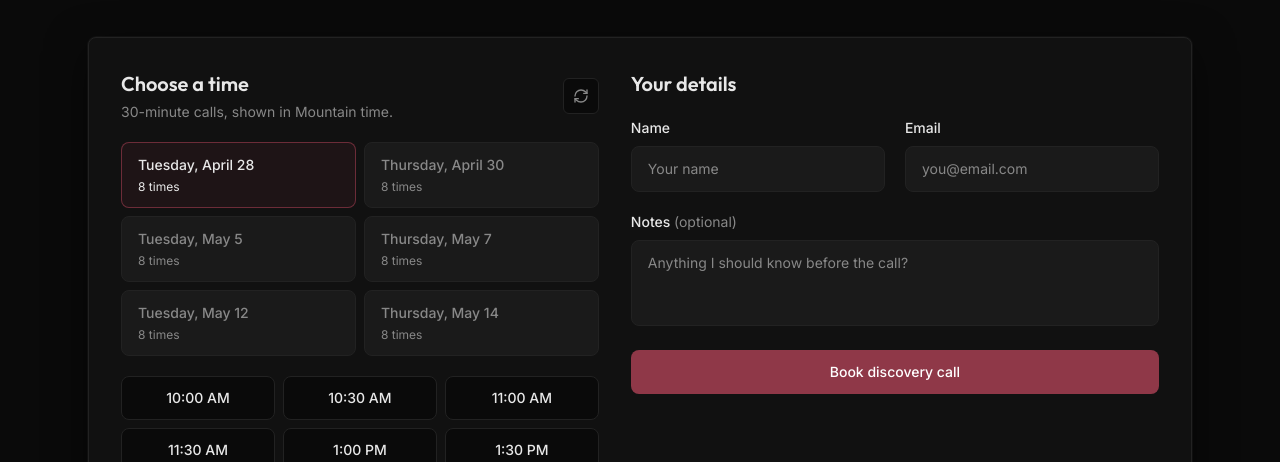
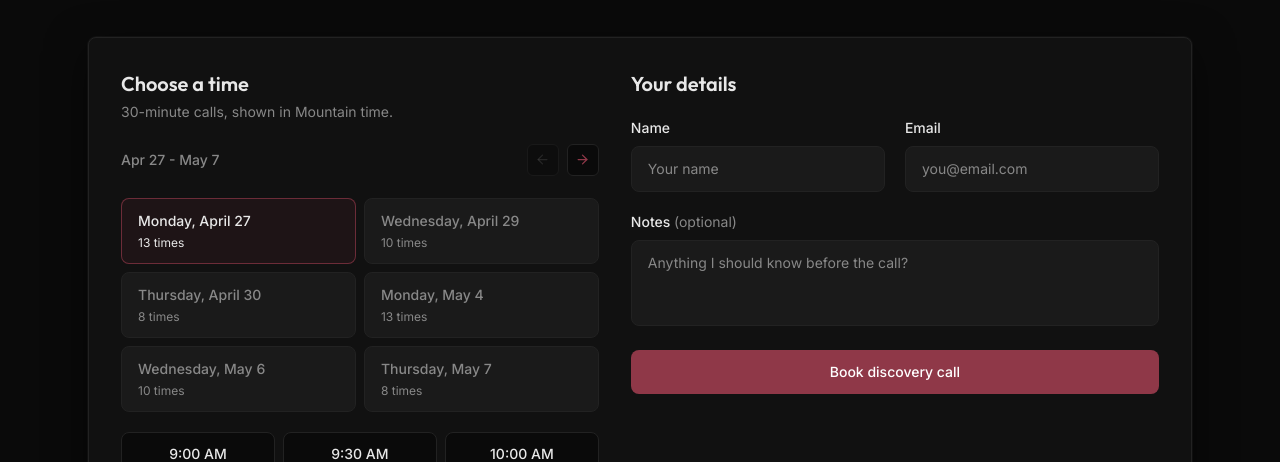
Before and after one commit to kaiafay/kaia-site, a Next.js app: page /book in a window 1280 px wide. Shown: the part 338-800 px from the top of the page. Built offline with nearby package versions, Linux system fonts and the light colour scheme; no server answers; the database is empty.

Commit message:
Add paginated date picker to booking form and update availability

```diff
--- a/app/globals.css
+++ b/app/globals.css
@@ -202,6 +202,36 @@ html {
   animation: fade-in-up 0.5s ease-out forwards;
 }
 
+@keyframes booking-dates-slide-next {
+  from {
+    opacity: 0;
+    transform: translateX(28px) translateZ(0);
+  }
+  to {
+    opacity: 1;
+    transform: translateX(0) translateZ(0);
+  }
+}
+
+@keyframes booking-dates-slide-previous {
+  from {
+    opacity: 0;
+    transform: translateX(-28px) translateZ(0);
+  }
+  to {
+    opacity: 1;
+    transform: translateX(0) translateZ(0);
+  }
+}
+
+.animate-booking-dates-next {
+  animation: booking-dates-slide-next 0.32s ease-out both;
+}
+
+.animate-booking-dates-previous {
+  animation: booking-dates-slide-previous 0.32s ease-out both;
+}
+
 /* Scroll-triggered reveal: base state on mount, visible state when in view */
 .scroll-animate-in {
   will-change: transform, opacity;
@@ -248,7 +278,9 @@ html {
 }
 
 @media (prefers-reduced-motion: reduce) {
-  .animate-fade-in-up {
+  .animate-fade-in-up,
+  .animate-booking-dates-next,
+  .animate-booking-dates-previous {
     animation: none !important;
   }
   .scroll-animate-in,
--- a/components/booking/booking-form.tsx
+++ b/components/booking/booking-form.tsx
@@ -1,7 +1,7 @@
 "use client";
 
-import { useCallback, useEffect, useMemo, useState } from "react";
-import { Check, Loader2, RefreshCw } from "lucide-react";
+import { useCallback, useEffect, useMemo, useRef, useState } from "react";
+import { ArrowLeft, ArrowRight, Check, Loader2 } from "lucide-react";
 import type {
   BookingAvailabilityResponse,
   BookingDay,
@@ -9,6 +9,7 @@ import type {
 } from "@/lib/booking/types";
 
 type FormStatus = "idle" | "loading" | "success" | "error";
+type DatePageDirection = "none" | "previous" | "next";
 
 type BookingFormState = {
   name: string;
@@ -34,6 +35,9 @@ const initialFormState: BookingFormState = {
   honeypot: "",
 };
 
+const MOBILE_VISIBLE_DAY_COUNT = 4;
+const DESKTOP_VISIBLE_DAY_COUNT = 6;
+
 function inputClass(hasError: boolean, extra = "") {
   return (
     `${extra}rounded-lg border bg-input px-4 py-3 text-sm text-foreground placeholder:text-muted-foreground transition-all duration-200 focus:outline-none disabled:opacity-60 ` +
@@ -50,12 +54,20 @@ export function BookingForm() {
     useState<BookingAvailabilityResponse | null>(null);
   const [selectedDate, setSelectedDate] = useState("");
   const [selectedStartTime, setSelectedStartTime] = useState("");
+  const [datePageIndex, setDatePageIndex] = useState(0);
+  const [datePageDirection, setDatePageDirection] =
+    useState<DatePageDirection>("none");
+  const [visibleDayCount, setVisibleDayCount] = useState(
+    MOBILE_VISIBLE_DAY_COUNT,
+  );
+  const [isDesktopLayout, setIsDesktopLayout] = useState(false);
   const [formData, setFormData] = useState<BookingFormState>(initialFormState);
   const [formStartedAt] = useState(() => Date.now());
   const [fieldErrors, setFieldErrors] = useState<Record<string, string>>({});
   const [status, setStatus] = useState<FormStatus>("idle");
   const [errorMessage, setErrorMessage] = useState("");
   const [success, setSuccess] = useState<BookingSuccess | null>(null);
+  const detailsSectionRef = useRef<HTMLElement>(null);
 
   const selectedDay = useMemo(
     () => availability?.days.find((day) => day.date === selectedDate) ?? null,
@@ -68,6 +80,20 @@ export function BookingForm() {
       null,
     [selectedDay, selectedStartTime],
   );
+
+  const visibleDays = useMemo(() => {
+    const days = availability?.days ?? [];
+    const startIndex = datePageIndex * visibleDayCount;
+    return days.slice(startIndex, startIndex + visibleDayCount);
+  }, [availability, datePageIndex, visibleDayCount]);
+
+  const datePageCount = Math.ceil(
+    (availability?.days.length ?? 0) / visibleDayCount,
+  );
+  const canShowPreviousDates = datePageIndex > 0;
+  const canShowMoreDates = datePageIndex < datePageCount - 1;
+  const visibleDateRangeLabel =
+    visibleDays.length > 0 ? formatDateRange(visibleDays) : "";
 
   const fetchAvailability = useCallback(async () => {
     setAvailabilityStatus("loading");
@@ -109,6 +135,55 @@ export function BookingForm() {
     void fetchAvailability();
   }, [fetchAvailability]);
 
+  useEffect(() => {
+    const mediaQuery = window.matchMedia("(min-width: 1024px)");
+
+    const updateVisibleDayCount = () => {
+      setIsDesktopLayout(mediaQuery.matches);
+      setVisibleDayCount(
+        mediaQuery.matches
+          ? DESKTOP_VISIBLE_DAY_COUNT
+          : MOBILE_VISIBLE_DAY_COUNT,
+      );
+    };
+
+    updateVisibleDayCount();
+    mediaQuery.addEventListener("change", updateVisibleDayCount);
+
+    return () => {
+      mediaQuery.removeEventListener("change", updateVisibleDayCount);
+    };
+  }, []);
+
+  useEffect(() => {
+    if (datePageCount === 0) {
+      setDatePageIndex(0);
+      return;
+    }
+
+    if (datePageIndex > datePageCount - 1) {
+      setDatePageDirection("none");
+      setDatePageIndex(datePageCount - 1);
+    }
+  }, [datePageCount, datePageIndex]);
+
+  useEffect(() => {
+    if (!selectedDate || !availability?.days.length) return;
+
+    const selectedDateIndex = availability.days.findIndex(
+      (day) => day.date === selectedDate,
+    );
+    if (selectedDateIndex === -1) return;
+
+    const selectedDatePageIndex = Math.floor(
+      selectedDateIndex / visibleDayCount,
+    );
+    if (selectedDatePageIndex === datePageIndex) return;
+
+    setDatePageDirection("none");
+    setDatePageIndex(selectedDatePageIndex);
+  }, [availability, datePageIndex, selectedDate, visibleDayCount]);
+
   const updateField = (field: keyof BookingFormState, value: string) => {
     setFormData((prev) => ({ ...prev, [field]: value }));
     setFieldErrors((prev) => {
@@ -132,6 +207,48 @@ export function BookingForm() {
 
     setFieldErrors(errors);
     return Object.keys(errors).length === 0;
+  };
+
+  const clearSelectedTimeError = () => {
+    setFieldErrors((prev) => {
+      const next = { ...prev };
+      delete next.selectedStartTime;
+      return next;
+    });
+  };
+
+  const selectDatePage = (pageIndex: number) => {
+    const days = availability?.days ?? [];
+    const nextPageIndex = Math.min(
+      Math.max(pageIndex, 0),
+      Math.max(datePageCount - 1, 0),
+    );
+    const nextDate = days[nextPageIndex * visibleDayCount]?.date ?? "";
+
+    setDatePageDirection(
+      nextPageIndex === datePageIndex
+        ? "none"
+        : nextPageIndex > datePageIndex
+          ? "next"
+          : "previous",
+    );
+    setDatePageIndex(nextPageIndex);
+    setSelectedDate(nextDate);
+    setSelectedStartTime("");
+    clearSelectedTimeError();
+  };
+
+  const selectStartTime = (startTime: string) => {
+    setSelectedStartTime(startTime);
+    clearSelectedTimeError();
+    if (isDesktopLayout) return;
+
+    window.setTimeout(() => {
+      detailsSectionRef.current?.scrollIntoView({
+        behavior: "smooth",
+        block: "start",
+      });
+    }, 0);
   };
 
   const handleSubmit = async (event: React.FormEvent) => {
@@ -254,7 +371,6 @@ export function BookingForm() {
 
       <div className="grid gap-8 lg:grid-cols-[0.95fr_1.05fr]">
         <section aria-labelledby="booking-time-heading">
-          <div className="flex items-center justify-between gap-4">
           <div>
             <h2
               id="booking-time-heading"
@@ -265,22 +381,6 @@ export function BookingForm() {
             <p className="mt-1 text-sm text-muted-foreground">
               30-minute calls, shown in Mountain time.
             </p>
-            </div>
-            <button
-              type="button"
-              onClick={() => void fetchAvailability()}
-              disabled={availabilityStatus === "loading"}
-              className="inline-flex size-9 items-center justify-center rounded-md border border-border bg-background text-muted-foreground transition-colors hover:text-foreground disabled:opacity-50"
-              aria-label="Refresh availability"
-            >
-              <RefreshCw
-                size={16}
-                className={
-                  availabilityStatus === "loading" ? "animate-spin" : ""
-                }
-                aria-hidden
-              />
-            </button>
           </div>
 
           {availabilityStatus === "loading" && (
@@ -298,19 +398,48 @@ export function BookingForm() {
 
           {availabilityStatus === "ready" && availability?.days.length ? (
             <div className="mt-5 flex flex-col gap-5">
-              <div className="grid gap-2 sm:grid-cols-2">
-                {availability.days.map((day) => (
+              {datePageCount > 1 && (
+                <div className="flex min-h-9 items-center justify-between gap-3">
+                  <p className="text-sm font-medium text-muted-foreground">
+                    {visibleDateRangeLabel}
+                  </p>
+                  <div className="flex items-center gap-2">
+                    <button
+                      type="button"
+                      onClick={() => selectDatePage(datePageIndex - 1)}
+                      disabled={!canShowPreviousDates}
+                      className="inline-flex size-8 items-center justify-center rounded-md border border-border bg-background text-primary transition-colors hover:border-primary/50 hover:bg-primary/5 disabled:pointer-events-none disabled:text-muted-foreground/40 disabled:opacity-50"
+                      aria-label="Show earlier dates"
+                    >
+                      <ArrowLeft size={15} aria-hidden />
+                    </button>
+                    <button
+                      type="button"
+                      onClick={() => selectDatePage(datePageIndex + 1)}
+                      disabled={!canShowMoreDates}
+                      className="inline-flex size-8 items-center justify-center rounded-md border border-border bg-background text-primary transition-colors hover:border-primary/50 hover:bg-primary/5 disabled:pointer-events-none disabled:text-muted-foreground/40 disabled:opacity-50"
+                      aria-label="Show later dates"
+                    >
+                      <ArrowRight size={15} aria-hidden />
+                    </button>
+                  </div>
+                </div>
+              )}
+
+              <div
+                key={datePageIndex}
+                className={`${getDatePageAnimationClass(
+                  datePageDirection,
+                )} grid gap-2 sm:grid-cols-2`}
+              >
+                {visibleDays.map((day) => (
                   <button
                     key={day.date}
                     type="button"
                     onClick={() => {
                       setSelectedDate(day.date);
                       setSelectedStartTime("");
-                      setFieldErrors((prev) => {
-                        const next = { ...prev };
-                        delete next.selectedStartTime;
-                        return next;
-                      });
+                      clearSelectedTimeError();
                     }}
                     className={`rounded-lg border px-4 py-3 text-left text-sm transition-all ${
                       selectedDate === day.date
@@ -333,14 +462,7 @@ export function BookingForm() {
                       <button
                         key={slot.startTime}
                         type="button"
-                        onClick={() => {
-                          setSelectedStartTime(slot.startTime);
-                          setFieldErrors((prev) => {
-                            const next = { ...prev };
-                            delete next.selectedStartTime;
-                            return next;
-                          });
-                        }}
+                        onClick={() => selectStartTime(slot.startTime)}
                         className={`min-h-11 rounded-lg border px-3 text-sm font-medium transition-all ${
                           selectedStartTime === slot.startTime
                             ? "border-primary bg-primary text-primary-foreground"
@@ -362,7 +484,10 @@ export function BookingForm() {
           ) : null}
         </section>
 
-        <section aria-labelledby="booking-details-heading">
+        <section
+          ref={detailsSectionRef}
+          aria-labelledby="booking-details-heading"
+        >
           <h2
             id="booking-details-heading"
             className="font-heading text-xl font-semibold text-foreground"
@@ -499,6 +624,30 @@ function getFriendlyAvailabilityError(error: string | undefined): string {
   return error ?? "Failed to load available times.";
 }
 
+function getDatePageAnimationClass(direction: DatePageDirection): string {
+  if (direction === "previous") return "animate-booking-dates-previous";
+  if (direction === "next") return "animate-booking-dates-next";
+  return "animate-fade-in-up";
+}
+
+function formatDateRange(days: BookingDay[]): string {
+  const firstDate = days[0]?.date;
+  const lastDate = days.at(-1)?.date;
+  if (!firstDate) return "";
+  if (!lastDate || firstDate === lastDate) return formatShortDate(firstDate);
+
+  return `${formatShortDate(firstDate)} - ${formatShortDate(lastDate)}`;
+}
+
+function formatShortDate(date: string): string {
+  const [year, month, day] = date.split("-").map(Number);
+  return new Intl.DateTimeFormat("en-US", {
+    month: "short",
+    day: "numeric",
+    timeZone: "UTC",
+  }).format(new Date(Date.UTC(year, month - 1, day)));
+}
+
 function formatDateTime(isoDate: string): string {
   return new Intl.DateTimeFormat("en-US", {
     timeZone: "America/Boise",
--- a/lib/booking/availability.ts
+++ b/lib/booking/availability.ts
@@ -12,13 +12,13 @@ export const BOOKING_WINDOW_DAYS = 21;
 export const BOOKING_MINIMUM_NOTICE_HOURS = 24;
 
 export const WEEKLY_AVAILABILITY: WeeklyAvailability = {
-  tuesday: [
-    { start: "10:00", end: "12:00" },
-    { start: "13:00", end: "15:00" },
+  monday: [
+    { start: "09:00", end: "11:30" },
+    { start: "13:00", end: "17:00" },
   ],
+  wednesday: [{ start: "09:00", end: "14:00" }],
   thursday: [
-    { start: "10:00", end: "12:00" },
-    { start: "13:00", end: "15:00" },
+    { start: "13:00", end: "17:00" },
   ],
 };
 
```
Lines whose indentation alone changed are shown as unchanged.
